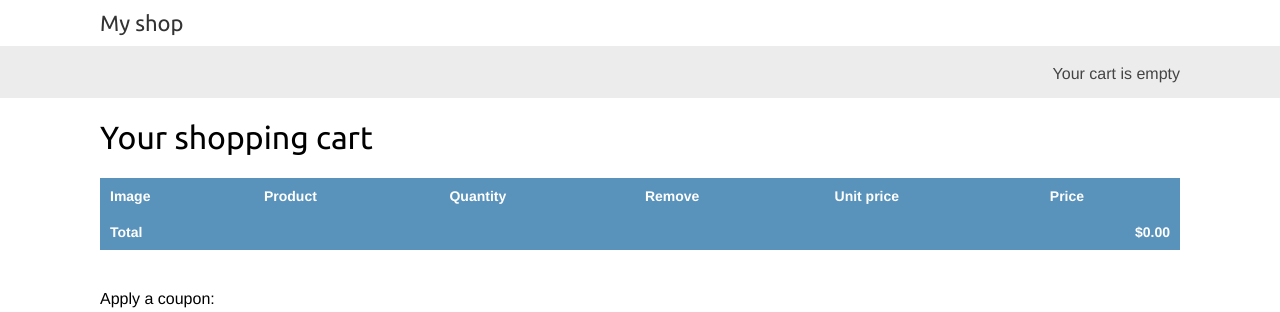
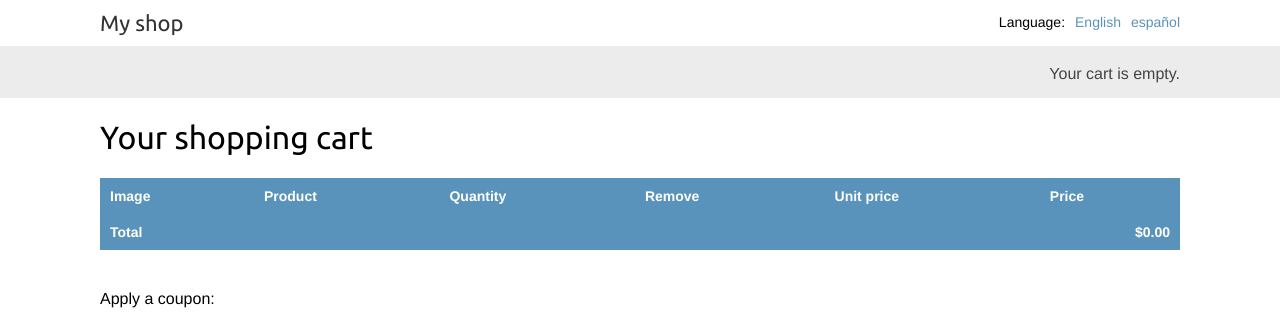
Before and after one commit to Arsendada/online_shop_study, a Django app: page /en/cart/ in a window 1280 px wide. Shown: the top 312 px of the page. Run offline with Django 4.2, Linux system fonts and the light colour scheme; parts of the project's set-up code (start-up, migrations or seed data) failed here and were passed over.

Commit message:
add switch languages to base.html

```diff
--- a/myshop/shop/templates/shop/base.html
+++ b/myshop/shop/templates/shop/base.html
@@ -3,20 +3,37 @@
 <!DOCTYPE html>
 <html>
   <head>
-    <meta charset="UTF-8" />
+    <meta charset="utf-8" />
     <title>{% block title %}{% trans "My shop" %}{% endblock %}</title>
-    <link href="{% static 'css/base.css' %}" rel="stylesheet">
+    <link href="{% static "css/base.css" %}" rel="stylesheet">
   </head>
   <body>
     <div id="header">
       <a href="/" class="logo">{% trans "My shop" %}</a>
+      {% get_current_language as LANGUAGE_CODE %}
+      {% get_available_languages as LANGUAGES %}
+      {% get_language_info_list for LANGUAGES as languages %}
+      <div class="languages">
+        <p>{% trans "Language" %}:</p>
+        <ul class="languages">
+          {% for language in languages %}
+            <li>
+              <a href="/{{ language.code }}/"
+              {% if language.code == LANGUAGE_CODE %} class="selected"{% endif %}>
+                {{ language.name_local }}
+              </a>
+            </li>
+          {% endfor %}
+        </ul>
       </div>
+    </div>
+
     <div id="subheader">
       <div class="cart">
         {% with total_items=cart|length %}
           {% if total_items > 0 %}
             {% trans "Your cart" %}:
-                    <a href="{% url 'cart:cart_detail' %}">
+            <a href="{% url "cart:cart_detail" %}">
               {% blocktrans with total=cart.get_total_price count items=total_items %}
                 {{ items }} item, ${{ total }}
               {% plural %}
@@ -24,7 +41,7 @@
               {% endblocktrans %}
             </a>
           {% elif not order %}
-                    {% trans "Your cart is empty" %}
+            {% trans "Your cart is empty." %}
           {% endif %}
         {% endwith %}
       </div>
```
Also changed, not shown: myshop/db.sqlite3, myshop/locale/en/LC_MESSAGES/django.po, myshop/locale/es/LC_MESSAGES/django.po, 2 other files. Lines whose indentation alone changed are shown as unchanged.
